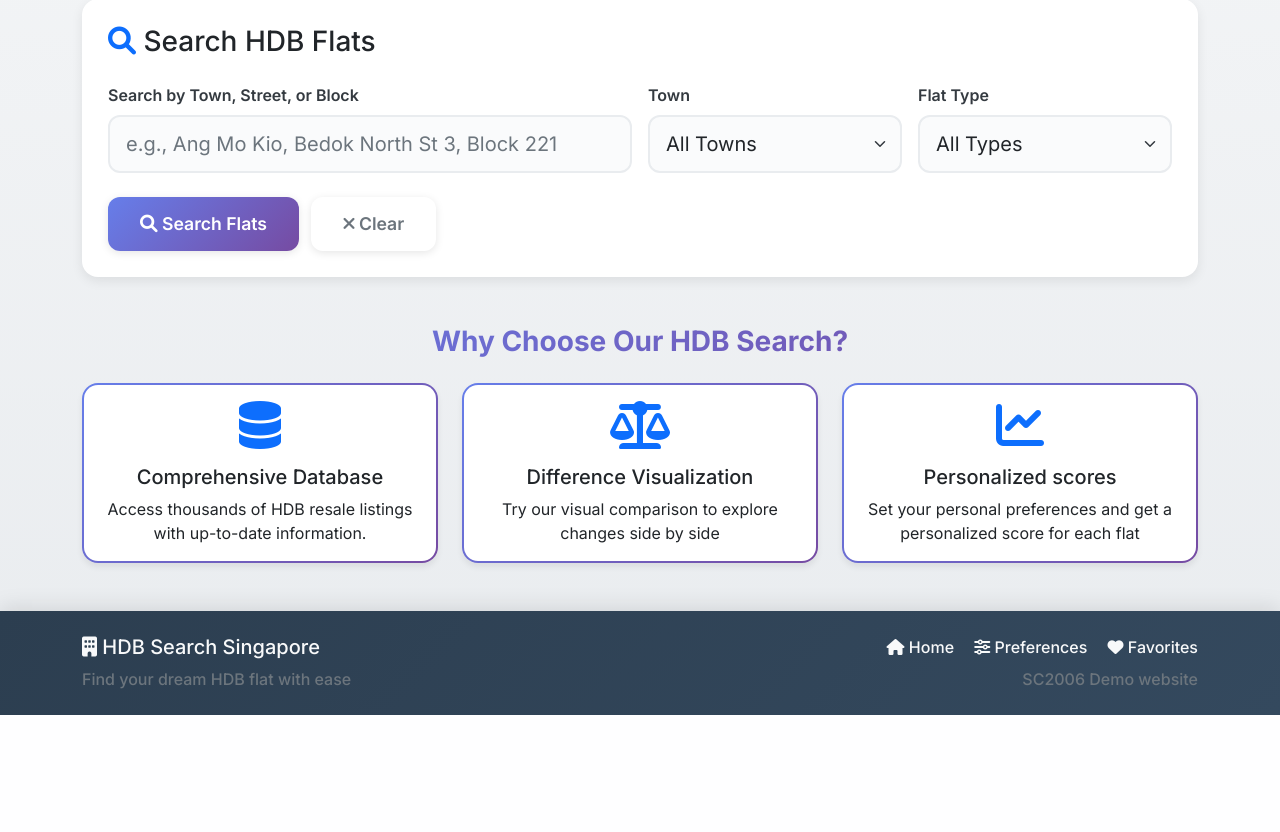
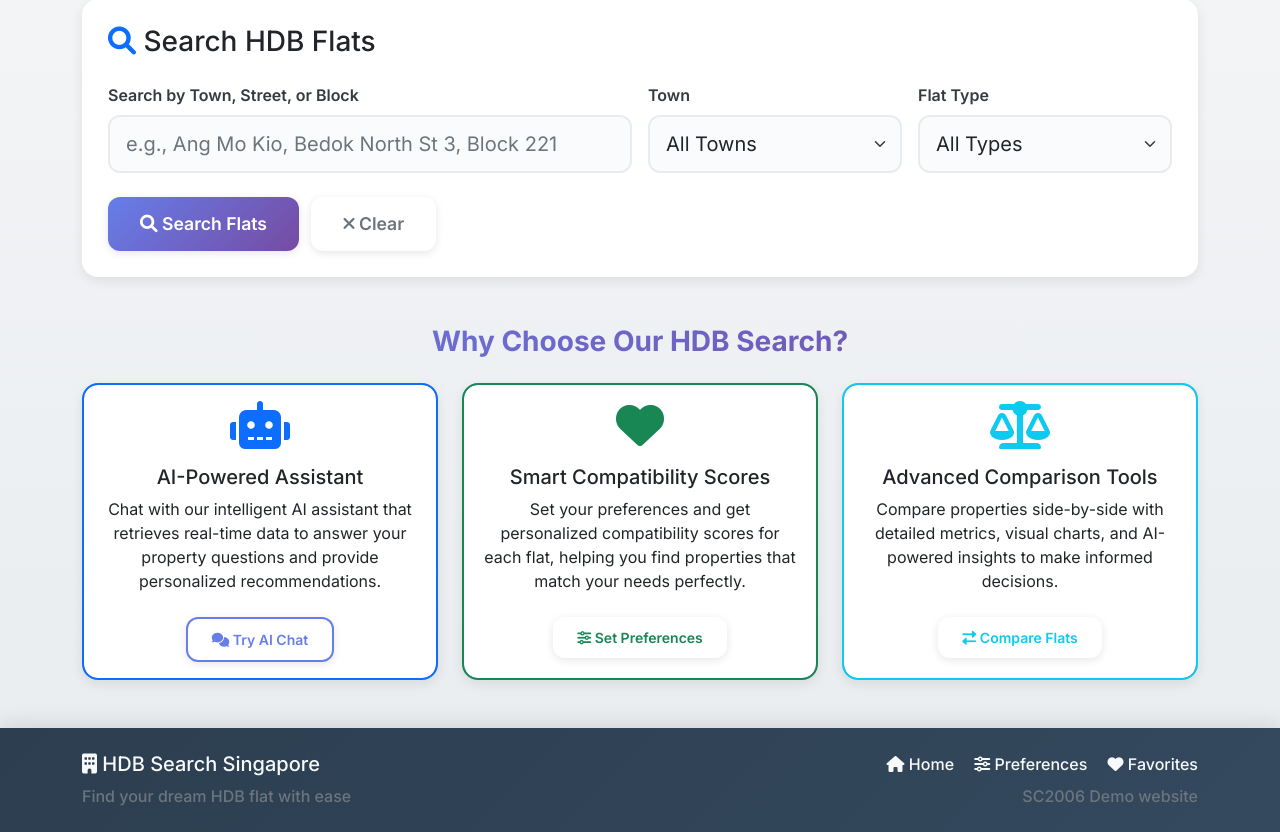
Before and after one commit to Jinghao-Guo/sc2006-project, a Flask app: page / in a window 1280 px wide. Shown: the part 568-1400 px from the top of the page. Before the commit the page ends 1283 px from the top, so only its background shows below. Run offline with Flask 3, Linux system fonts and the light colour scheme.

Commit message:
Enhance features section with AI-powered assistant, smart compatibility scores, and advanced comparison tools for improved user experience

```diff
--- a/templates/index.html
+++ b/templates/index.html
@@ -196,29 +196,38 @@
     <h3 class="text-center mb-4">Why Choose Our HDB Search?</h3>
     <div class="row g-4">
         <div class="col-md-4">
-            <div class="card h-100 text-center">
+            <div class="card h-100 text-center border-primary shadow-sm">
                 <div class="card-body">
-                    <i class="fas fa-database fa-3x text-primary mb-3"></i>
-                    <h5 class="card-title">Comprehensive Database</h5>
-                    <p class="card-text">Access thousands of HDB resale listings with up-to-date information.</p>
+                    <i class="fas fa-robot fa-3x text-primary mb-3"></i>
+                    <h5 class="card-title">AI-Powered Assistant</h5>
+                    <p class="card-text">Chat with our intelligent AI assistant that retrieves real-time data to answer your property questions and provide personalized recommendations.</p>
+                    <a href="{{ url_for('ai_chat') }}" class="btn btn-outline-primary btn-sm mt-2">
+                        <i class="fas fa-comments"></i> Try AI Chat
+                    </a>
                 </div>
             </div>
         </div>
         <div class="col-md-4">
-            <div class="card h-100 text-center">
+            <div class="card h-100 text-center border-success shadow-sm">
                 <div class="card-body">
-                    <i class="fas fa-balance-scale fa-3x text-primary mb-3"></i>
-                    <h5 class="card-title">Difference Visualization</h5>
-                    <p class="card-text">Try our visual comparison to explore changes side by side</p>
+                    <i class="fas fa-heart fa-3x text-success mb-3"></i>
+                    <h5 class="card-title">Smart Compatibility Scores</h5>
+                    <p class="card-text">Set your preferences and get personalized compatibility scores for each flat, helping you find properties that match your needs perfectly.</p>
+                    <a href="{{ url_for('preferences') }}" class="btn btn-outline-success btn-sm mt-2">
+                        <i class="fas fa-sliders-h"></i> Set Preferences
+                    </a>
                 </div>
             </div>
         </div>
         <div class="col-md-4">
-            <div class="card h-100 text-center">
+            <div class="card h-100 text-center border-info shadow-sm">
                 <div class="card-body">
-                    <i class="fas fa-chart-line fa-3x text-primary mb-3"></i>
-                    <h5 class="card-title">Personalized scores</h5>
-                    <p class="card-text">Set your personal preferences and get a personalized score for each flat</p>
+                    <i class="fas fa-balance-scale fa-3x text-info mb-3"></i>
+                    <h5 class="card-title">Advanced Comparison Tools</h5>
+                    <p class="card-text">Compare properties side-by-side with detailed metrics, visual charts, and AI-powered insights to make informed decisions.</p>
+                    <a href="{{ url_for('comparison') }}" class="btn btn-outline-info btn-sm mt-2">
+                        <i class="fas fa-exchange-alt"></i> Compare Flats
+                    </a>
                 </div>
             </div>
         </div>
```
